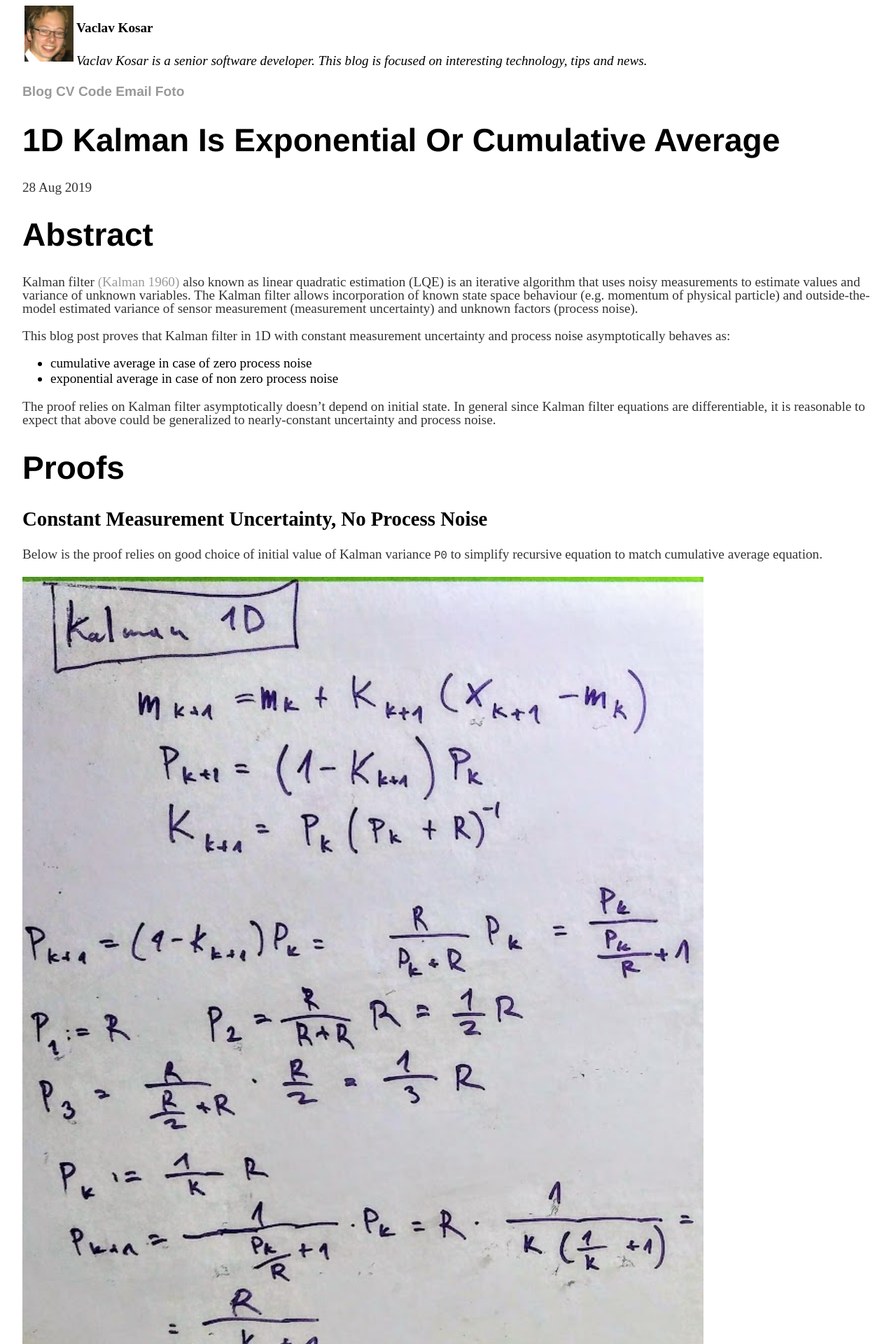
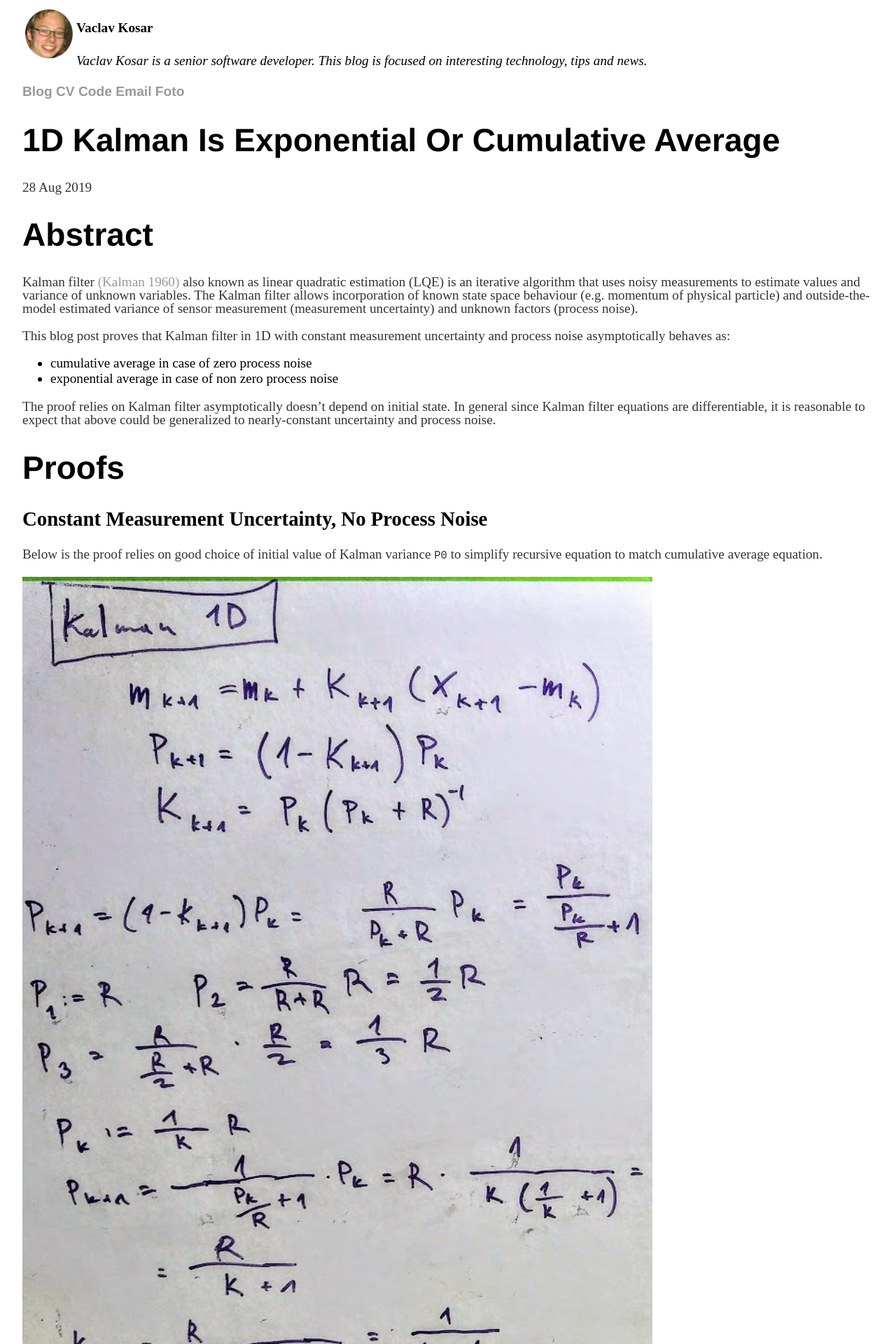
Before and after one commit to vackosar/vackosar.github.io, a Jekyll site: the page built from _posts/2019-08-28-1D-Kalman-Is-Exponential-Or-Cumulative-Average.md, in a window 1280 px wide. Shown: the top 1920 px of the page at 70% size. Built offline with Jekyll 4.4.1, drawn with Linux system fonts in a browser that asks for light colours; comment, search, counter and statistics services are not loaded.

Commit message:
cirkular face

````diff
--- a/_layouts/default.html
+++ b/_layouts/default.html
@@ -15,7 +15,7 @@
 <body>
 <table>
   <tr>
-    <td><img src="/foto1_large.png" width="70" alt="Vaclav Kosar's face photo"></td>
+    <td><img src="/vaclav_face_circle.png" width="70" alt="Vaclav Kosar's face photo"></td>
     <td>
       <h4>Vaclav Kosar</h4>
       <i>{{ site.description }}</i>
--- a/_posts/2019-08-28-1D-Kalman-Is-Exponential-Or-Cumulative-Average.md
+++ b/_posts/2019-08-28-1D-Kalman-Is-Exponential-Or-Cumulative-Average.md
@@ -21,7 +21,7 @@
 
 Below is the proof relies on good choice of initial value of Kalman variance ```P0``` to simplify recursive equation to match cumulative average equation.
 
-<img alt="Proof Kalman 1d with constant measurement uncertainty and no process noise proof" width="80%" src="https://raw.githubusercontent.com/vackosar/vackosar.github.io/master/images/2019-08-28-kalman-1d-without-process-noise-proof.jpg">
+<img alt="Proof Kalman 1d with constant measurement uncertainty and no process noise proof" style="width: 80%; max-width: 900px" src="https://raw.githubusercontent.com/vackosar/vackosar.github.io/master/images/2019-08-28-kalman-1d-without-process-noise-proof.jpg">
 
 Plot of the convergence.
 
````
Also changed, not shown: vaclav_face_circle.png (added).
